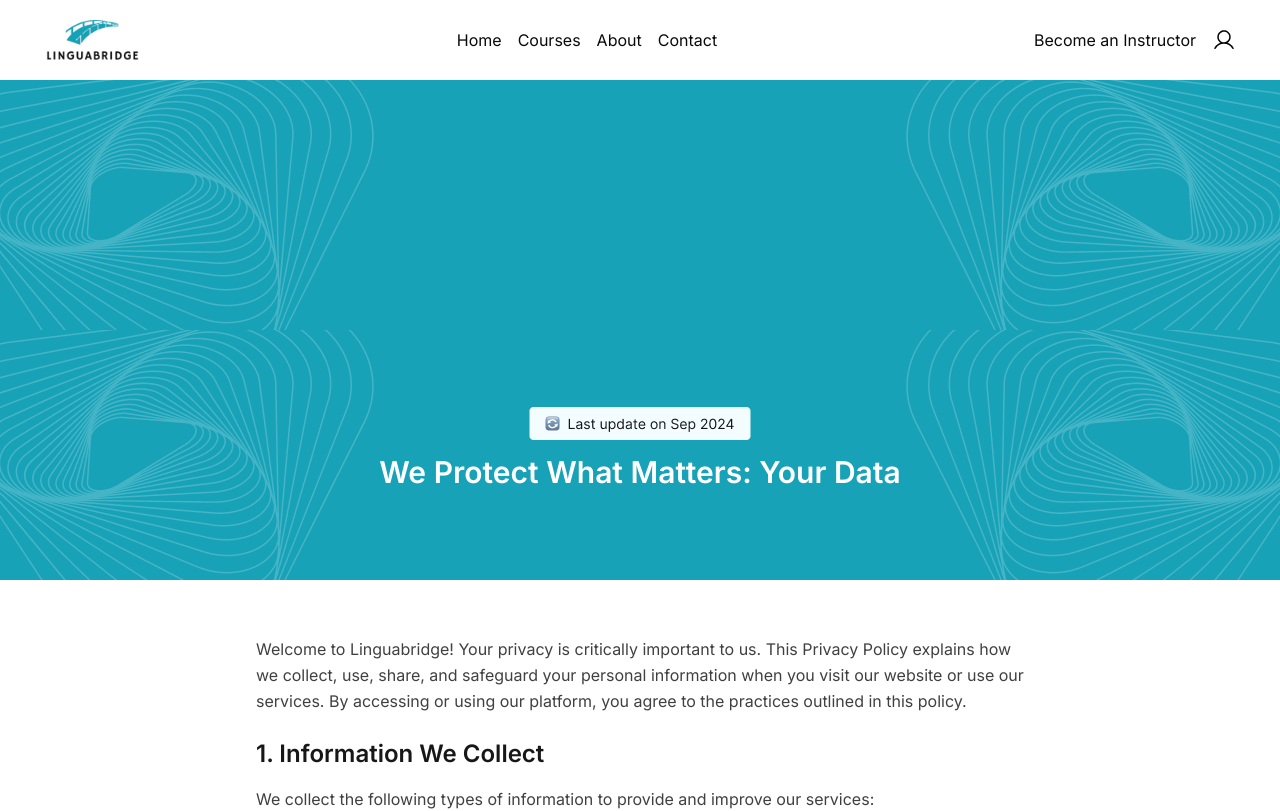
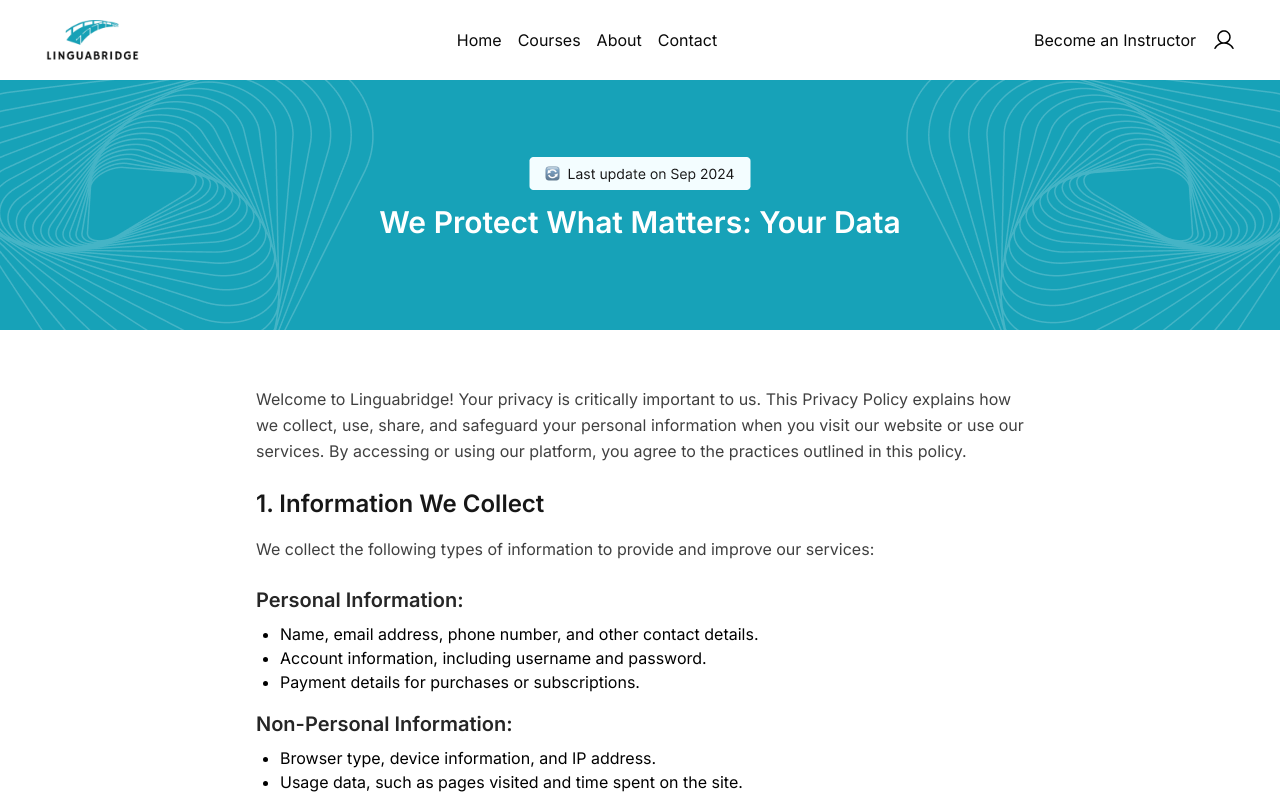
Before and after one commit to Yehtetaung158/mcf10_mcp7_linguabridge, a React (Vite) app: page /privacy-policy in a window 1280 px wide. Shown: the top 811 px of the page. Built offline with nearby package versions, Linux system fonts and the light colour scheme; a web font is replaced by a local one.

Commit message:
fix:fixed_hero_image_bug

```diff
--- a/src/components/MainLayoud.jsx
+++ /dev/null
@@ -1,19 +0,0 @@
-import React from "react";
-import Header from "./Header";
-import { Outlet } from "react-router-dom";
-import Footer from "./Footer";
-import Container from "./Container";
-
-const MainLayoud = () => {
-  return (
-    <Container>
-      <div className="min-h-screen flex flex-col">
-        <Header />
-        <Outlet />
-        <Footer />
-      </div>
-    </Container>
-  );
-};
-
-export default MainLayoud;
--- a/src/components/MainLayout.jsx
+++ b/src/components/MainLayout.jsx
@@ -19,19 +19,7 @@ const MainLayout = () => {
       </div>
 
       {/* Hero Image */}
-      {!pathName && isCoursesPage   && (
-        <div className="max-w-[1440px] w-full mx-auto">
-          <CoursesHero />
-        </div>
-      )}
-
-      {isPrivacyPolicyPage && (
-        <div className="max-w-[1440px] w-full mx-auto">
-          <CoursesHero />
-        </div>
-      )}
-
-      {isTermAndConditionsPage && (
+      {!pathName && isCoursesPage && (
         <div className="max-w-[1440px] w-full mx-auto">
           <CoursesHero
             title={"What do you want to learn?"}
```
